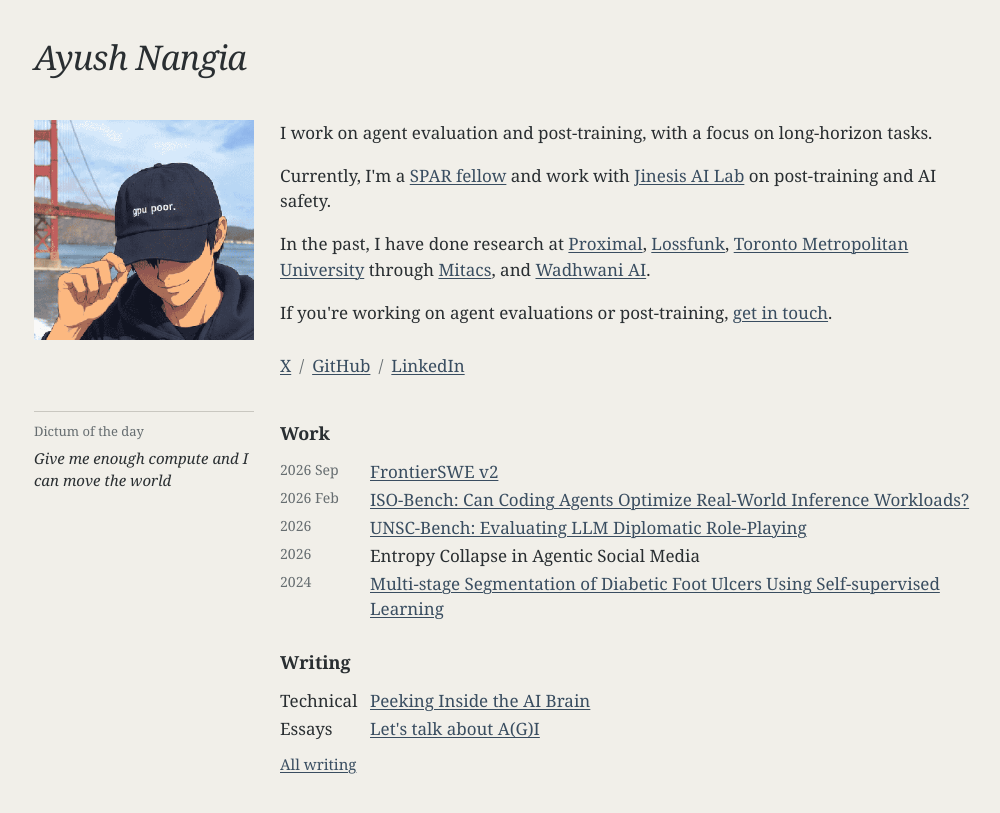
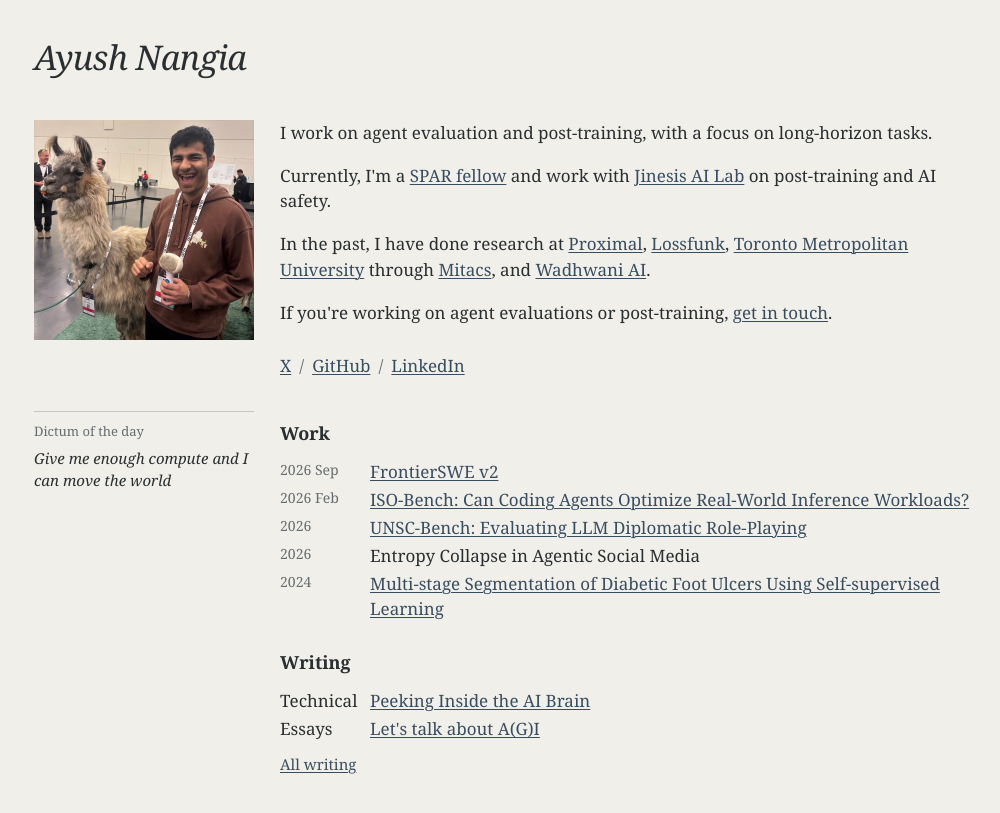
Before and after one commit to ayushnangia/ayushnangia.github.io, a Jekyll site: the page built from index.html, in a window 1280 px wide. Shown: the top 813 px of the page, without its empty margins (131-1131 px from the left). Built offline with Jekyll 4.4.1, drawn with Linux system fonts in a browser that asks for light colours.

Commit message:
Use original llama photo on homepage

```diff
--- a/index.html
+++ b/index.html
@@ -21,7 +21,7 @@
 
     <div class="home-grid">
     <div class="introduction">
-      <img class="portrait" src="images/ayush.png" alt="Illustrated portrait of Ayush Nangia" width="220" height="220">
+      <img class="portrait" src="images/ayush-llama.jpg" alt="Ayush Nangia standing beside a llama" width="220" height="220">
       <div class="bio">
         <p>I work on agent evaluation and post-training, with a focus on long-horizon tasks.</p>
         <p>Currently, I'm a <a href="https://www.sparai.org/">SPAR fellow</a> and work with <a href="https://zhijing-jin.com/home/">Jinesis AI Lab</a> on post-training and AI safety.</p>
```
Also changed, not shown: images/ayush-llama.jpg (added).
